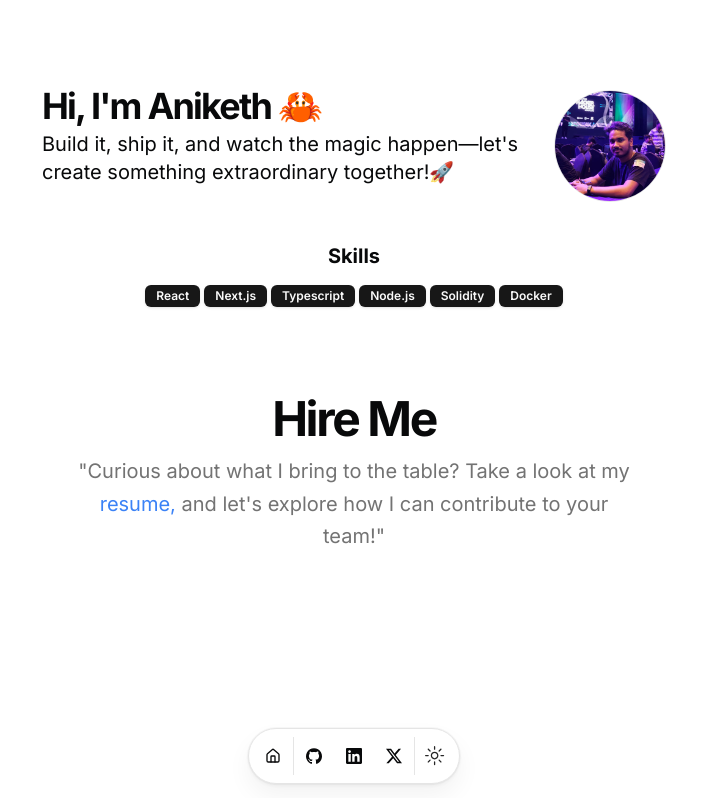
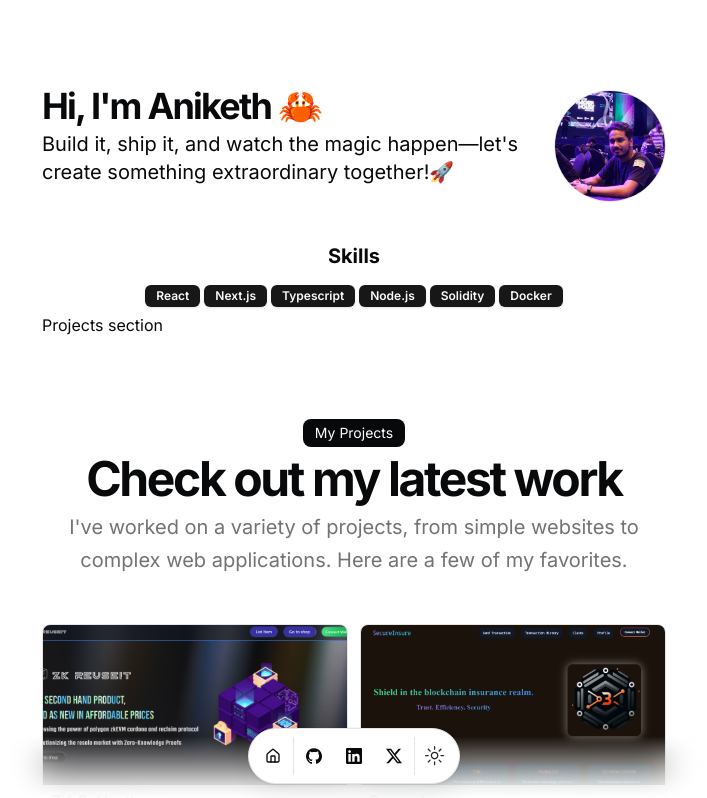
Before and after one commit to devaniketh/Portfolio, a Next.js app: page / in a window 1280 px wide. Shown: the top 798 px of the page, without its empty margins (286-993 px from the left). Built offline with nearby package versions, Linux system fonts and the light colour scheme.

Commit message:
feat: new-projects

```diff
--- a/src/app/page.tsx
+++ b/src/app/page.tsx
@@ -99,7 +99,7 @@ export default function Page() {
         </div>
       </section>
 
-      {/* Projects section
+      Projects section
       <section id="projects">
         <div className="space-y-12 w-full py-12">
           <BlurFade delay={BLUR_FADE_DELAY * 11}>
@@ -140,7 +140,7 @@ export default function Page() {
             ))}
           </div>
         </div>
-      </section> */}
+      </section>
 
 
 
```
